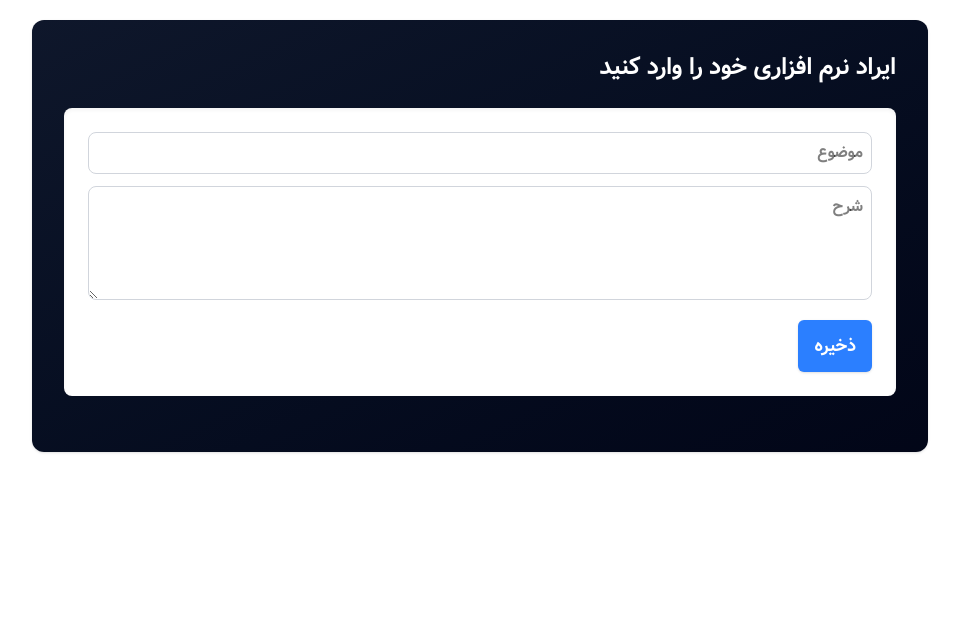
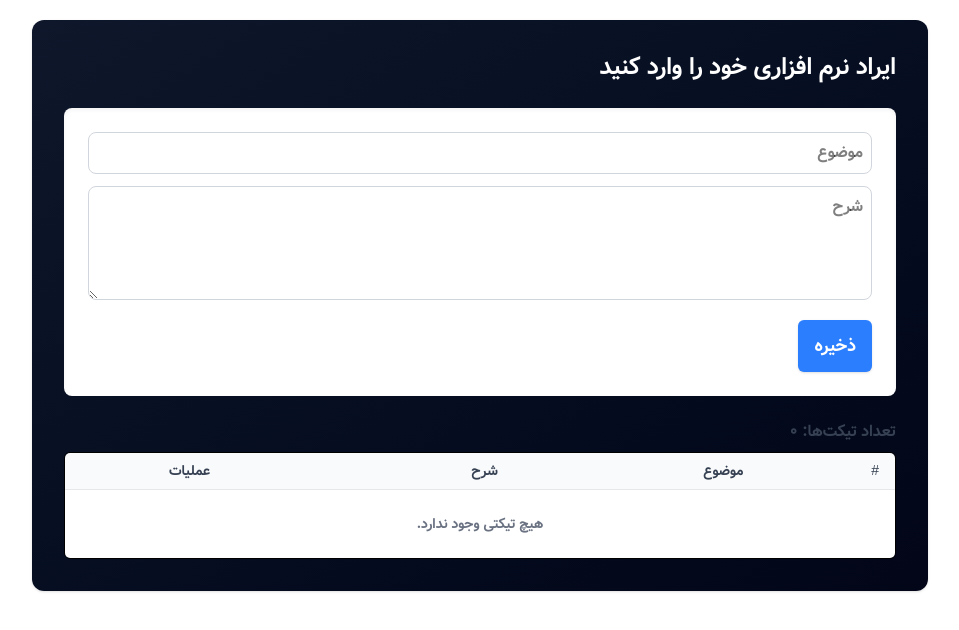
Before and after one commit to frau-azadeh/mini-crm, a Next.js app: page /ticket in a window 1280 px wide. Shown: the top 630 px of the page, without its empty margins (288-1247 px from the left). Built offline with nearby package versions, Linux system fonts and the light colour scheme.

Commit message:
show how many ticket done

```diff
--- a/src/app/components/ticket/AddTicketing.tsx
+++ b/src/app/components/ticket/AddTicketing.tsx
@@ -5,6 +5,7 @@ import React, { ChangeEvent, useCallback, useState } from "react";
 import { Ticket } from "@/types/types";
 
 import Button from "../ui/Button";
+import ListTicketing from "./ListTicketing";
 
 const AddTicketing: React.FC = () => {
   const [ticket, setTicket] = useState<Ticket[]>([]);
@@ -58,6 +59,7 @@ const AddTicketing: React.FC = () => {
         />
         <Button onClick={handleAdd}>ذخیره</Button>
       </div>
+      <ListTicketing tickets={ticket}/>
     </div>
   );
 };
```
